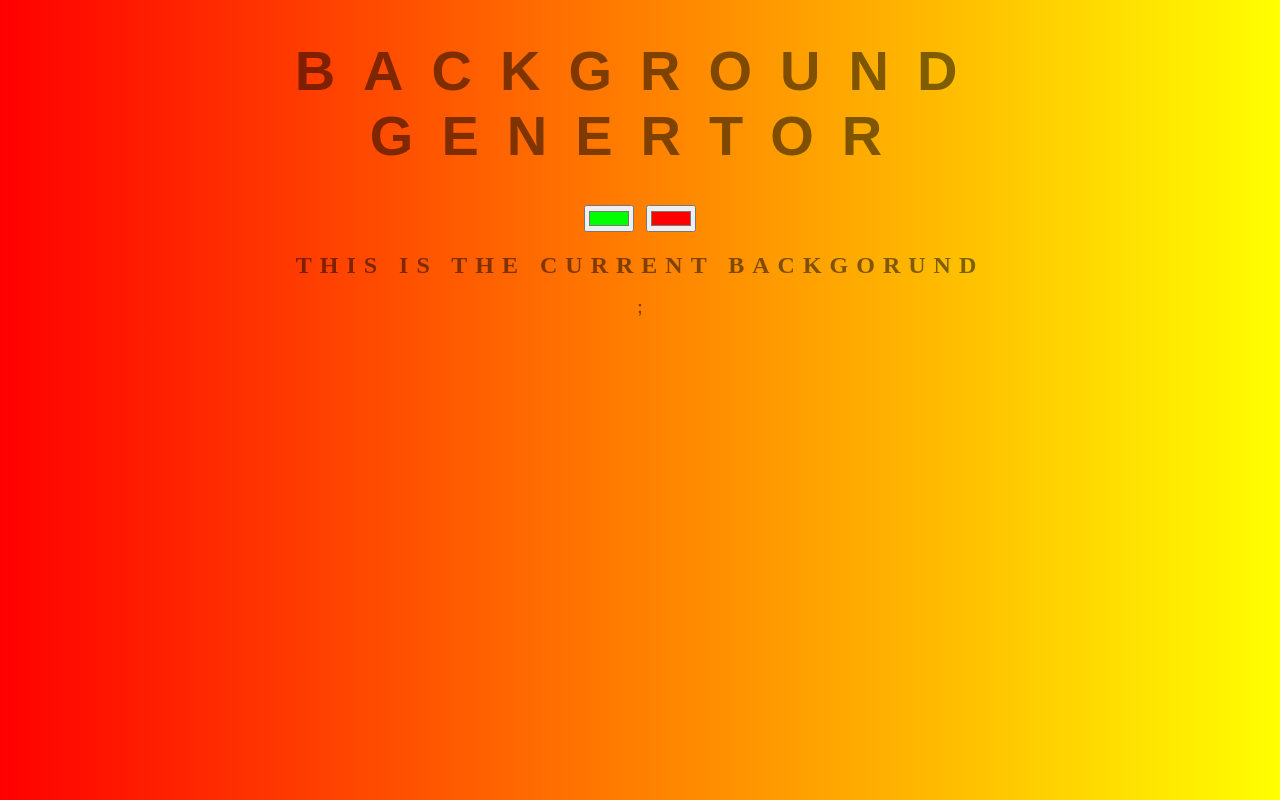
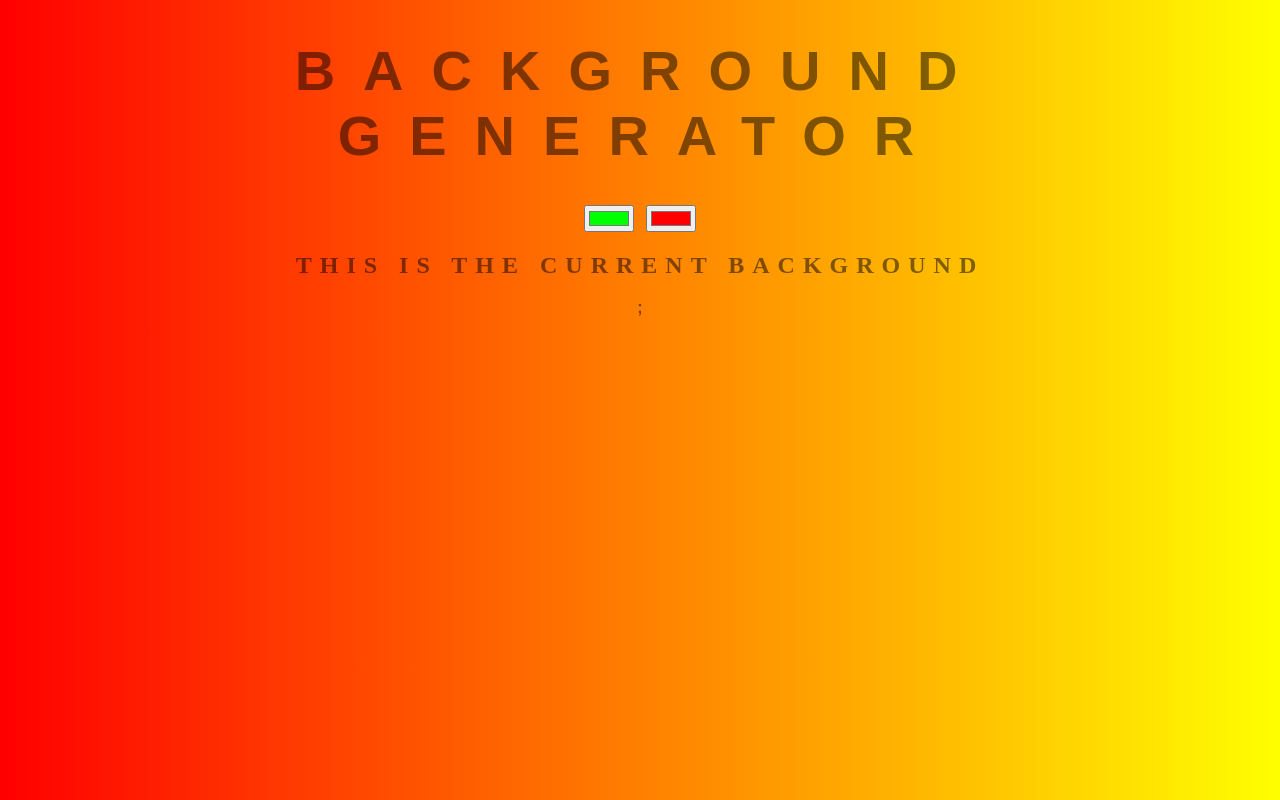
Before and after one commit to raeez21/background_genarator, a plain HTML site: page index.html in a window 1280 px wide. Drawn offline with Linux system fonts and the light colour scheme.

Commit message:
FIxed all typos

```diff
--- a/index.html
+++ b/index.html
@@ -5,10 +5,10 @@
     <link rel="stylesheet" type="text/css" href="style.css">
 </head>
 <body id="gradient">
-    <h1>Background Genertor</h1>
+    <h1>Background Generator</h1>
     <input class="color1" type="color" name="color1" value="#00ff00">
     <input class="color2" type="color" name="color2" value="#ff0000">
-    <h2>This is the current backgorund</h2>
+    <h2>This is the current background</h2>
     <h3></h3>
     <script type="text/javascript" src="script.js"></script>
 </body>
```
